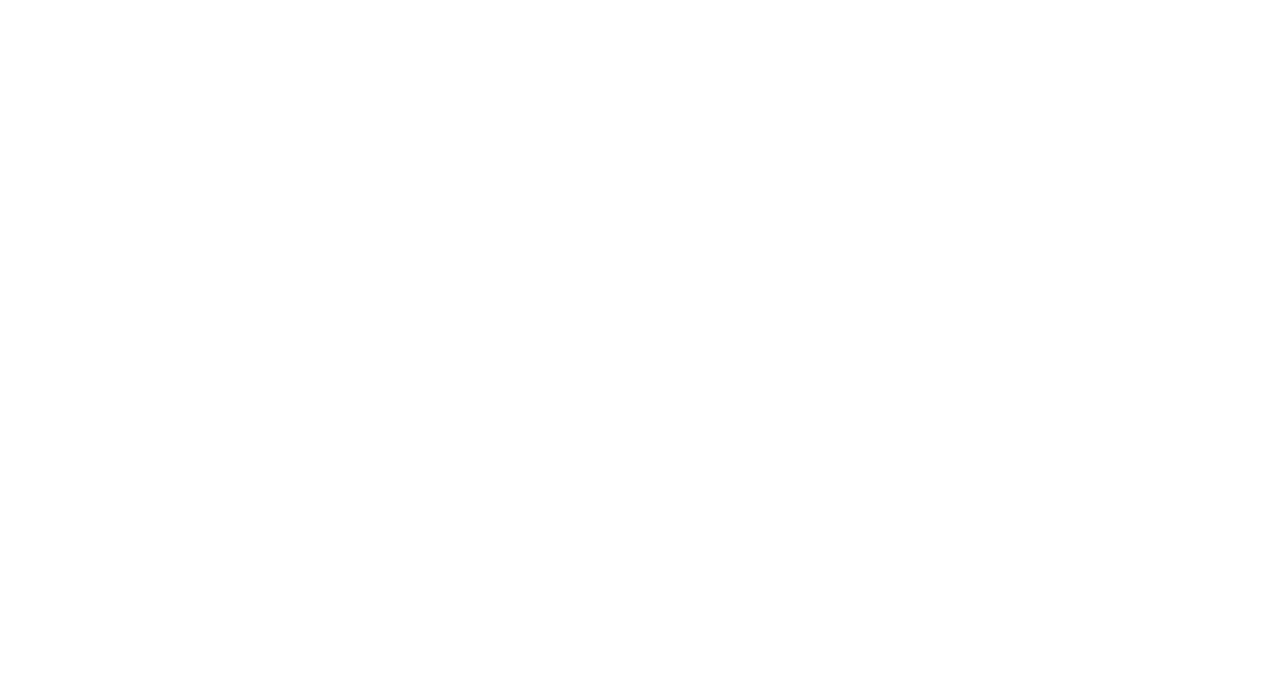
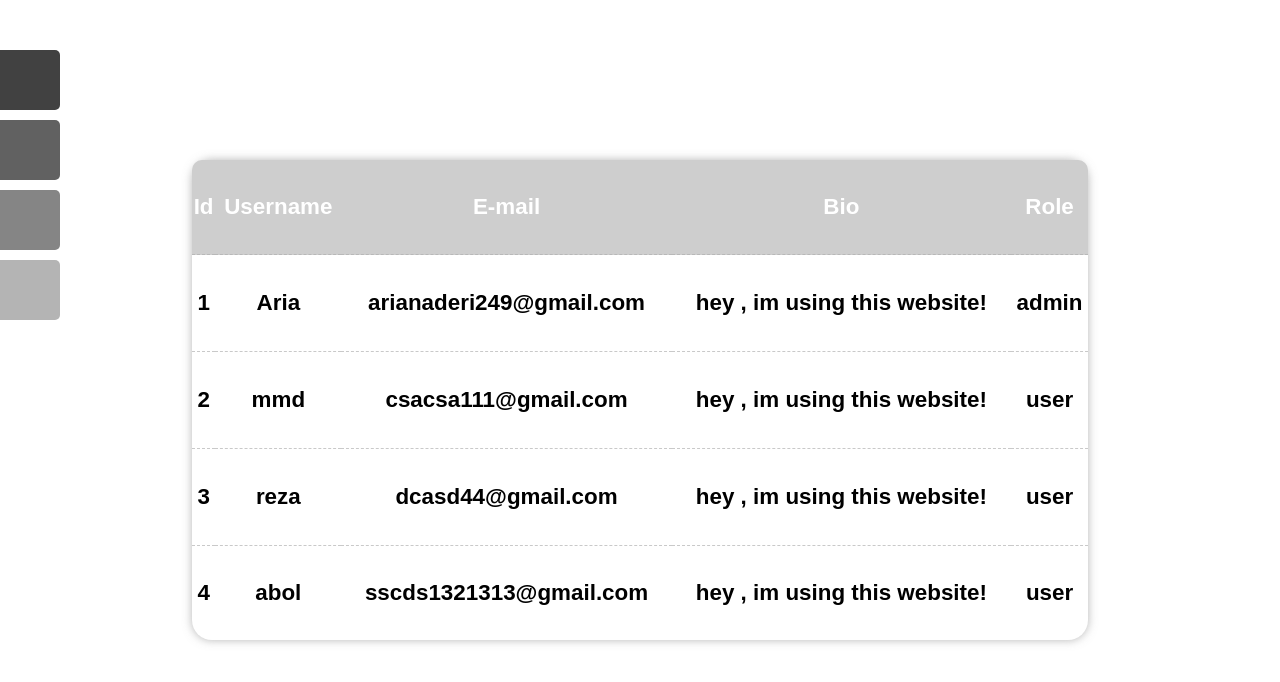
Before and after one commit to AriaNaderidev/Shopping-JsPj, a plain HTML site: page AdminPanel/index.html in a window 1280 px wide. Drawn offline with Linux system fonts and the light colour scheme.

Commit message:
admin panel created

```diff
--- a/AdminPanel/index.html
+++ b/AdminPanel/index.html
@@ -7,5 +7,51 @@
     <link rel="stylesheet" href="style.css" />
     <script src="main.js" defer></script>
   </head>
-  <body></body>
+  <body>
+    <main id="main">
+      <table>
+        <tr>
+          <th>Id</th>
+          <th>Username</th>
+          <th>E-mail</th>
+          <th>Bio</th>
+          <th>Role</th>
+        </tr>
+        <tr>
+          <td>1</td>
+          <td>Aria</td>
+          <td>arianaderi249@gmail.com</td>
+          <td>hey , im using this website!</td>
+          <td>admin</td>
+        </tr>
+        <tr>
+          <td>2</td>
+          <td>mmd</td>
+          <td>csacsa111@gmail.com</td>
+          <td>hey , im using this website!</td>
+          <td>user</td>
+        </tr>
+        <tr>
+          <td>3</td>
+          <td>reza</td>
+          <td>dcasd44@gmail.com</td>
+          <td>hey , im using this website!</td>
+          <td>user</td>
+        </tr>
+        <tr>
+          <td>4</td>
+          <td>abol</td>
+          <td>sscds1321313@gmail.com</td>
+          <td>hey , im using this website!</td>
+          <td>user</td>
+        </tr>
+      </table>
+    </main>
+    <div class="boxContainer">
+      <div class="item">Users</div>
+      <div class="item">Discount</div>
+      <div class="item">Products</div>
+      <div class="item" id="home">Home</div>
+    </div>
+  </body>
 </html>
--- a/AdminPanel/main.js
+++ b/AdminPanel/main.js
@@ -0,0 +1,17 @@
+// let users = document.querySelector("#users");
+// let discount = document.querySelector("#discount");
+// let product = document.querySelector("#product");
+
+// users.addEventListener("click", "showUserTable()");
+
+// const showUserTable = () => {
+//   console.log("hi");
+// };
+
+let homeBtn = document.querySelector("#home");
+
+const redirectTOHomePage = () => {
+  location.href = "/homePage/index.html";
+};
+
+homeBtn.addEventListener("click", redirectTOHomePage);
--- a/AdminPanel/style.css
+++ b/AdminPanel/style.css
@@ -0,0 +1,125 @@
+* {
+  box-sizing: border-box;
+  padding: 0;
+  margin: 0;
+}
+
+body,
+html {
+  font-family: Arial, Helvetica, sans-serif;
+  font-size: 16px;
+  font-weight: 600;
+  height: 100%;
+  width: 100%;
+  position: relative;
+}
+
+main {
+  width: 100vw;
+  height: 100vh;
+  position: relative;
+}
+
+.boxContainer {
+  position: relative;
+  border-radius: 5px;
+  top: 50px;
+  left: -140px;
+  display: inline-block;
+}
+
+.boxContainer div {
+  width: 200px;
+  height: 60px;
+  margin-bottom: 10px;
+  border-radius: 5px;
+  transition-duration: 0.5s;
+  position: relative;
+  left: 0;
+  display: flex;
+  align-items: center;
+  color: white;
+  border: solid black 0px;
+  cursor: pointer;
+}
+
+.boxContainer div:nth-child(1) {
+  background-color: rgb(65, 65, 65);
+}
+
+.boxContainer div:nth-child(1):hover {
+  left: 130px;
+  justify-content: center;
+}
+
+.boxContainer div:nth-child(2) {
+  background-color: rgb(97, 97, 97);
+}
+
+.boxContainer div:nth-child(2):hover {
+  left: 130px;
+  justify-content: center;
+}
+
+.boxContainer div:nth-child(3) {
+  background-color: rgb(133, 133, 133);
+}
+
+.boxContainer div:nth-child(3):hover {
+  left: 130px;
+  justify-content: center;
+}
+
+.boxContainer div:nth-child(4) {
+  background-color: rgb(180, 180, 180);
+}
+
+.boxContainer div:nth-child(4):hover {
+  left: 130px;
+  justify-content: center;
+}
+
+/* ---------------------------------------------end of menu */
+#main {
+  position: absolute;
+  width: 100%;
+  height: 100%;
+  right: 0px;
+  display: flex;
+  align-items: center;
+  justify-content: center;
+}
+
+#main table {
+  width: 70%;
+  height: 60%;
+  border-radius: 20px;
+  padding: 2%;
+  text-align: center;
+  border-collapse: collapse;
+  box-shadow: 0px 0px 10px rgba(117, 117, 117, 0.534);
+  font-size: 1.4em;
+}
+
+#main table th {
+  background-color: rgb(206, 206, 206);
+  font-weight: bolde;
+  color: white;
+}
+
+#main table th:nth-child(1) {
+  border-radius: 10px 0px 0px 0px;
+}
+
+#main table th:nth-last-child(1) {
+  border-radius: 0px 10px 0px 0px;
+}
+
+#main table tr {
+  border-bottom: 1px solid rgba(173, 173, 173, 0.658);
+  border-bottom-style: dashed;
+}
+
+#main table tr:nth-last-child(1) {
+  border-bottom: 0px;
+}
```
Also changed, not shown: homePage/style.css (+5 -3 lines), 1 other file.
